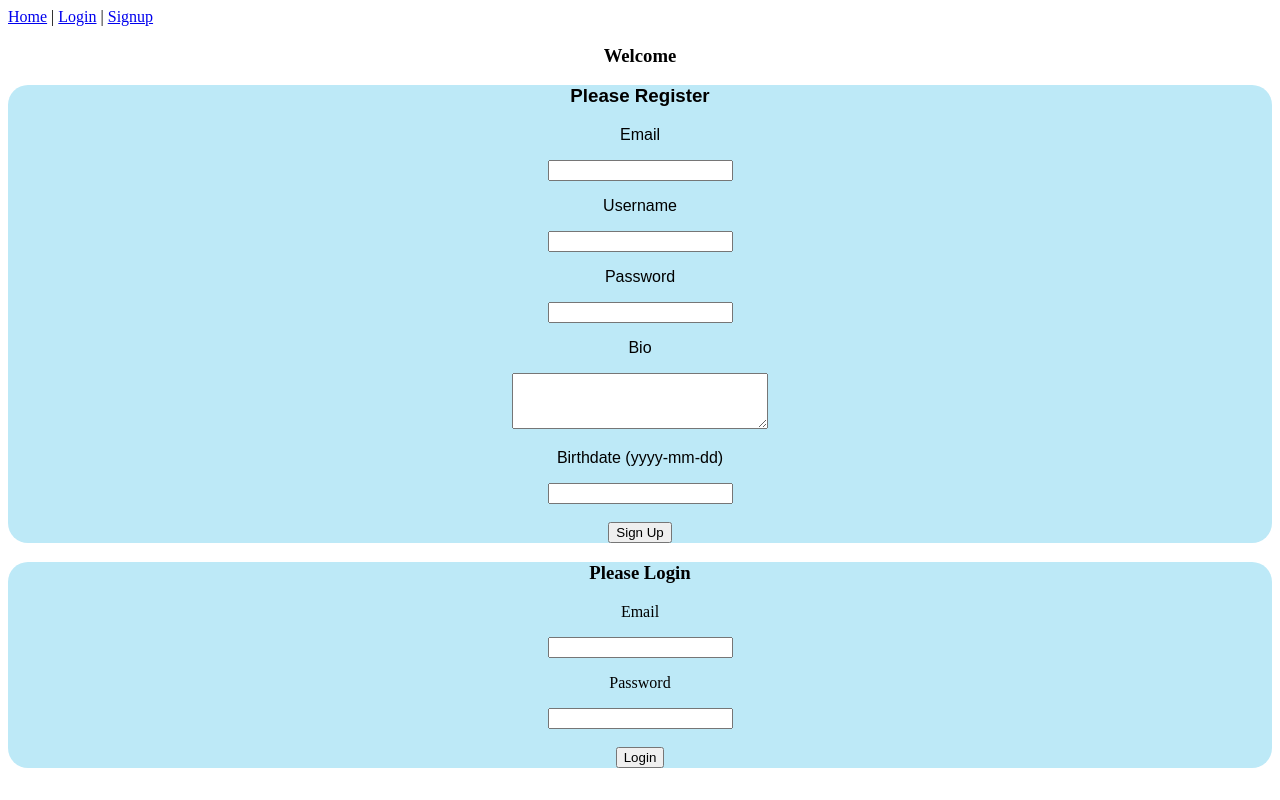
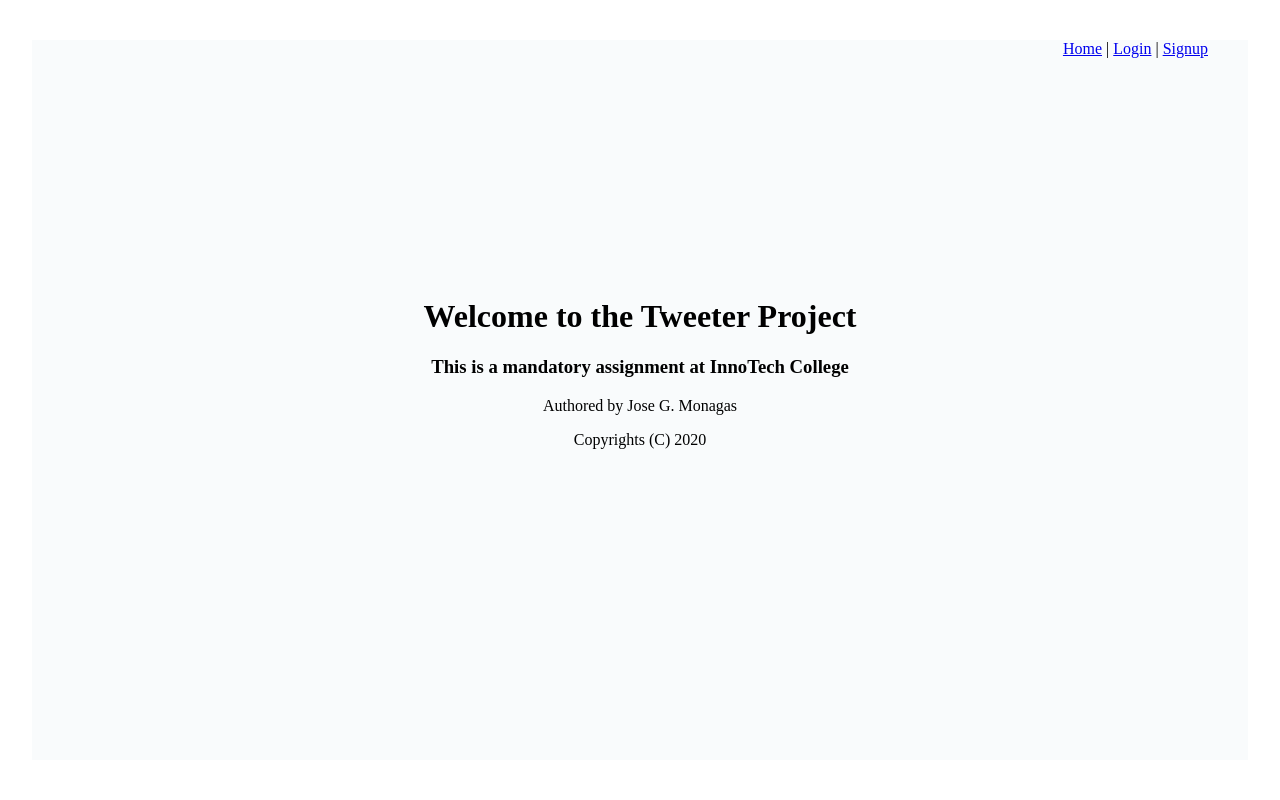
Before and after one commit to jmonagas/VueTweeter, a Vue app: page / in a window 1280 px wide. Built offline with nearby package versions, Linux system fonts and the light colour scheme.

Commit message:
Styled the welcome / landing page and the login/signup. Tested all functions are operational. Now, need to work on adding more functionality, links, api requests, etc.

```diff
--- a/src/App.vue
+++ b/src/App.vue
@@ -11,6 +11,12 @@
 
 <style scoped>
 #app {
-  text-align: justify;
+  text-align: right;
+  margin: 3vh;
+  background-color: rgb(249, 251, 252);
+  height: 90vh;
+}
+#nav {
+  margin: 5vh;
 }
 </style>
--- a/src/components/LandingPage.vue
+++ b/src/components/LandingPage.vue
@@ -1,30 +1,24 @@
 <template>
   <div id="welcome">
-    <h3>Welcome</h3>
-    <div>
-      <sign-up-form></sign-up-form>
-    </div>
-    <div>
-      <login-form></login-form>
+    <div class="one">
+      <h1>Welcome to the Tweeter Project</h1>
+      <h3>This is a mandatory assignment at InnoTech College</h3>
+      <p>Authored by Jose G. Monagas</p>
+      <p>Copyrights (C) 2020</p>
     </div>
   </div>
 </template>
 
 <script>
-import SignUpForm from "../components/SignUpForm.vue";
-import LoginForm from "../components/LoginForm.vue";
-
 export default {
   name: "landing-page",
-  components: {
-    SignUpForm,
-    LoginForm
-  }
+  components: {}
 };
 </script>
 
 <style scoped>
 #welcome {
   text-align: center;
+  margin-top: 30vh;
 }
 </style>
--- a/src/components/LoginForm.vue
+++ b/src/components/LoginForm.vue
@@ -57,8 +57,6 @@ export default {
 
 <style scoped>
 #login {
-  background-color: rgb(189, 233, 247);
   text-align: center;
-  border-radius: 20px;
 }
 </style>
--- a/src/components/SignUpForm.vue
+++ b/src/components/SignUpForm.vue
@@ -66,13 +66,11 @@ export default {
 
 <style scoped>
 #signup {
-  background-color: rgb(189, 233, 247);
   font-family: Arial, Helvetica, sans-serif;
   text-align: center;
-  border-radius: 20px;
 }
 #bio-input {
   width: 250px;
-  height: 50px;
+  height: 30px;
 }
 </style>
```
